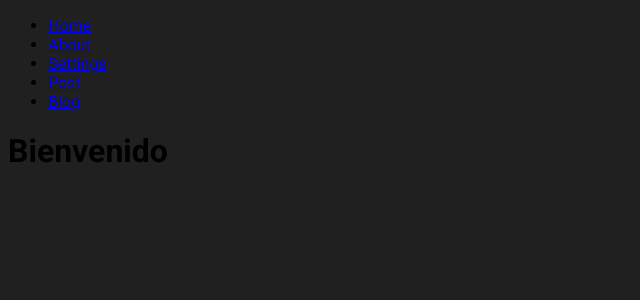
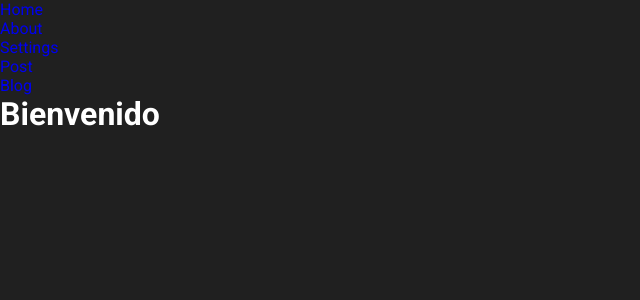
Before and after one commit to rodzapata/cursoNext, a Next.js app in the folder projnext1p/: page / in a window 1280 px wide. Shown: the top 300 px of the page, without its empty margins (0-640 px from the left). Built offline with nearby package versions, Linux system fonts and the light colour scheme.

Commit message:
reset css modern

```diff
--- a/projnext1p/src/app/globals.css
+++ b/projnext1p/src/app/globals.css
@@ -1,3 +1,13 @@
 body{
     background: #202020;
+    color: white;
 }
+
+*{
+    text-decoration: none;
+    list-style: none;
+    margin: 0%;
+    padding: 0%;
+    box-sizing: border-box;
+
+}
```
